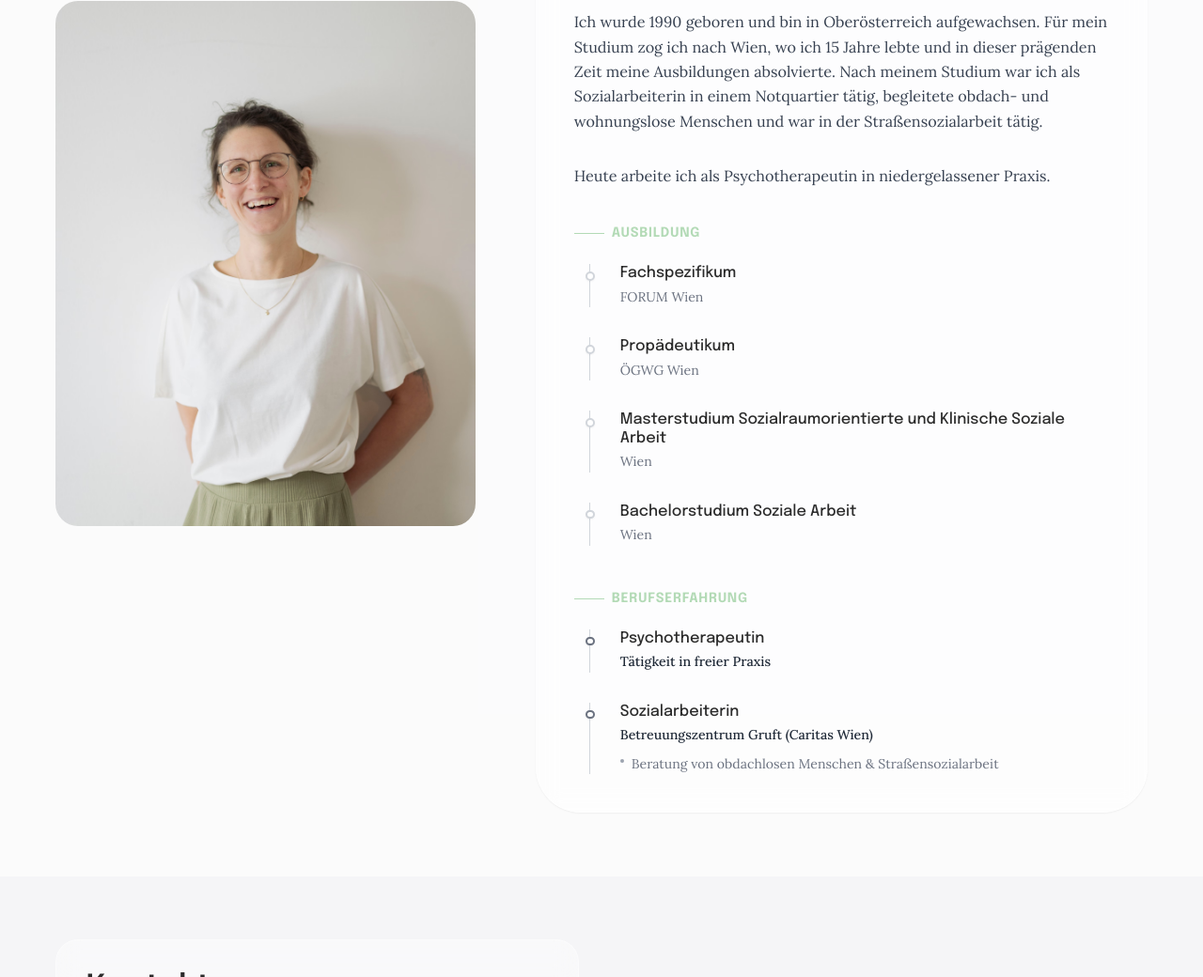
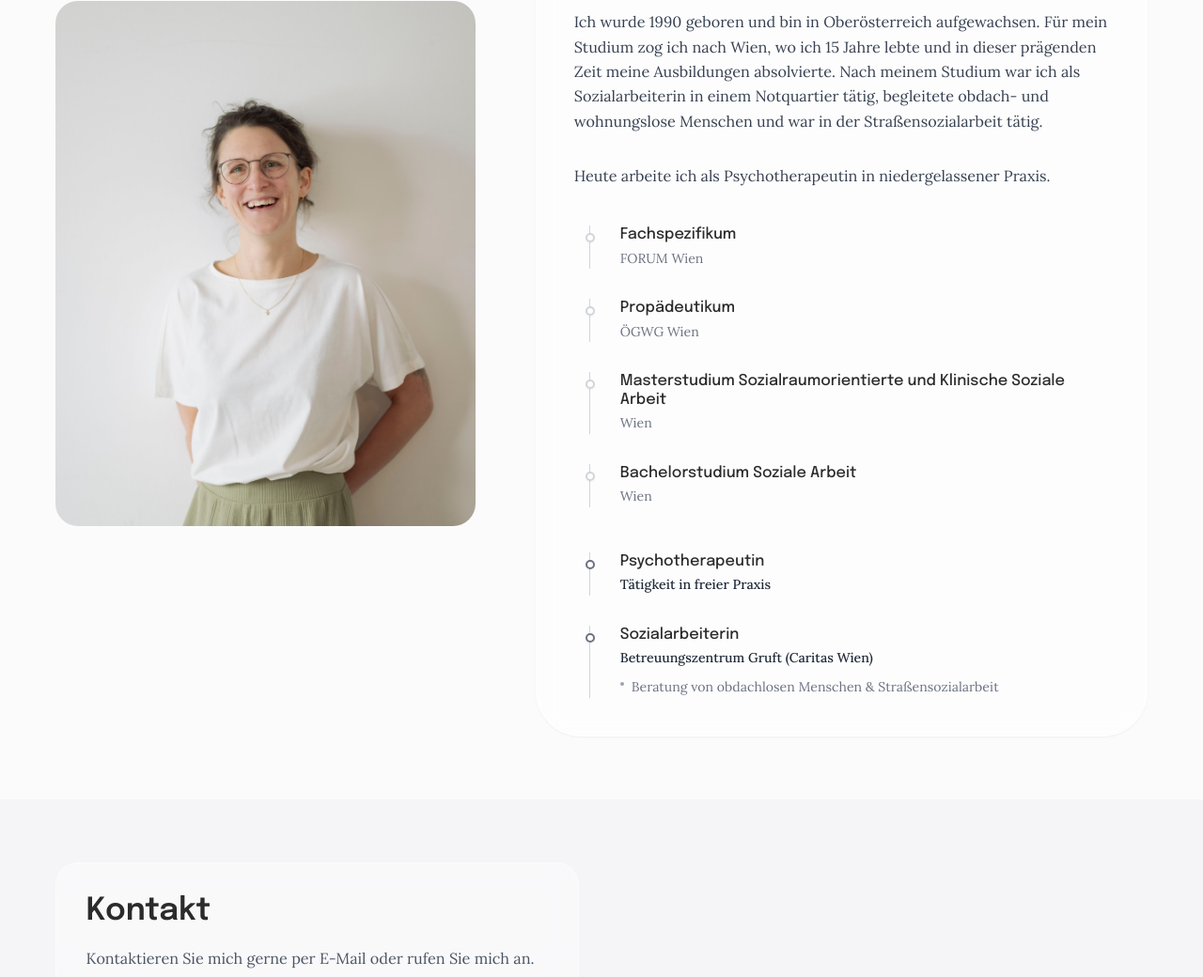
Before and after one commit to blazgy/Lisa-Berger-Webpage, a plain HTML site: page index.html in a window 1280 px wide. Shown: the part 2543-3583 px from the top of the page at 94% size. Drawn offline with nearby package versions, Linux system fonts and the light colour scheme.

Commit message:
another text update

```diff
--- a/index.html
+++ b/index.html
@@ -307,11 +307,6 @@
 
                                     <!-- Education -->
                                     <div>
-                                        <h3 class="u-text-style-small font-bold text-praxis-blue uppercase tracking-wider mb-6 u-flex gap-xs"
-                                            data-align="center">
-                                            <span class="accent-line"></span>
-                                            Ausbildung
-                                        </h3>
                                         <div class="u-flex pl-4 timeline-container" data-direction="vertical">
 
                                             <div class="relative group timeline-item">
@@ -351,11 +346,6 @@
 
                                     <!-- Experience -->
                                     <div>
-                                        <h3 class="u-text-style-small font-bold text-praxis-blue uppercase tracking-wider mb-6 u-flex gap-xs"
-                                            data-align="center">
-                                            <span class="accent-line"></span>
-                                            Berufserfahrung
-                                        </h3>
                                         <div class="u-flex pl-4 timeline-container" data-direction="vertical">
 
                                             <div class="relative group timeline-item">
```
